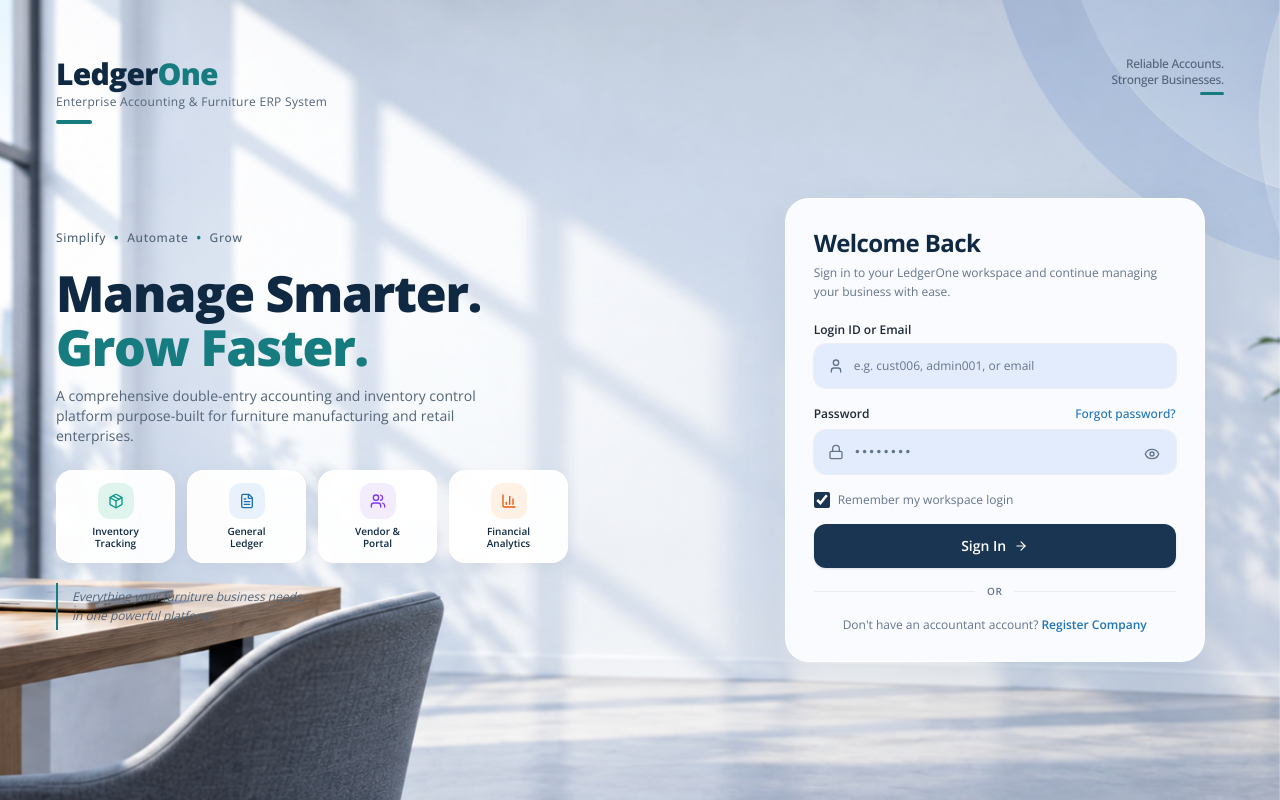
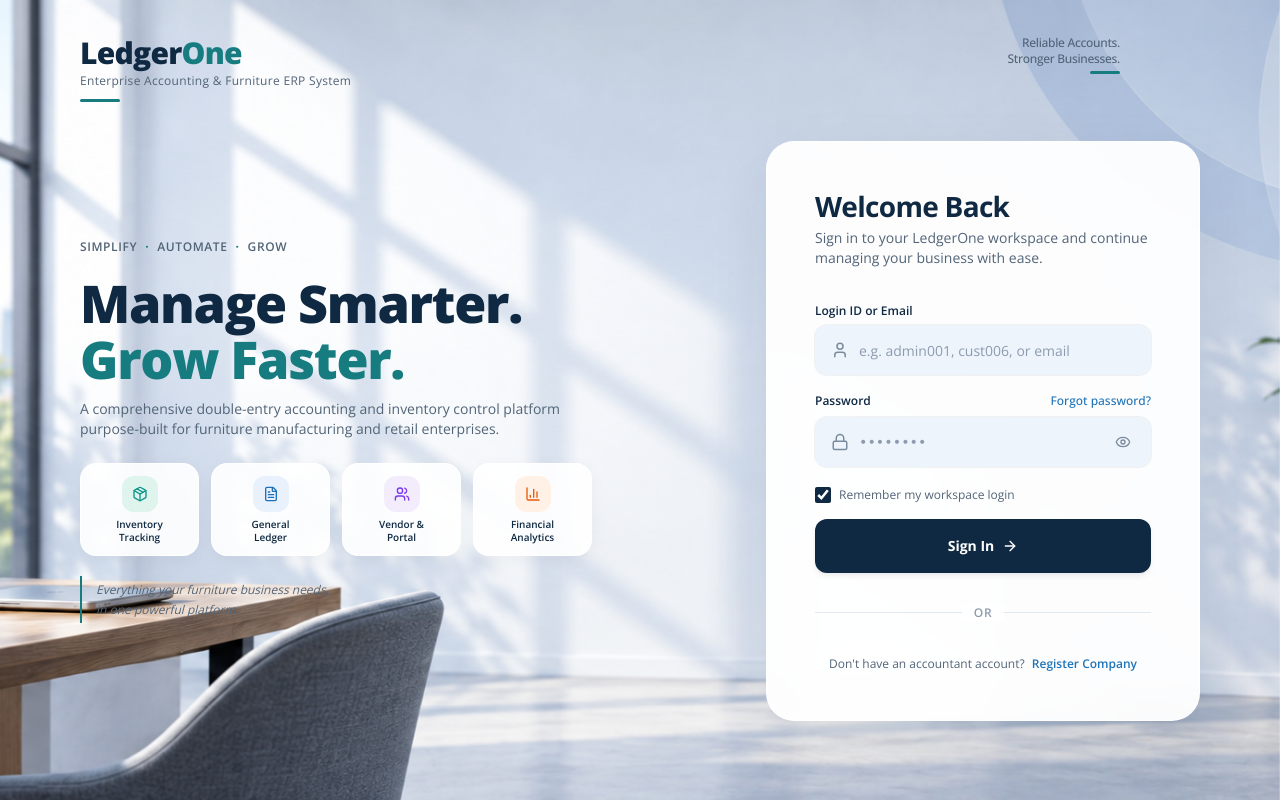
Before and after one commit to prathamrajbhar/LedgerOne, a Next.js app: page /login in a window 1280 px wide. Built offline with nearby package versions, Linux system fonts and the light colour scheme.

Commit message:
style(auth): precise layout coordinates and login card dimensions matching reference

```diff
--- a/app/(auth)/layout.tsx
+++ b/app/(auth)/layout.tsx
@@ -8,22 +8,22 @@ export default function AuthLayout({
   children: React.ReactNode;
 }) {
   return (
-    <main className="relative min-h-[100dvh] w-full bg-[#F6F8FB] font-sans overflow-x-hidden flex flex-col justify-between">
-      {/* Background Graphic */}
+    <main className="relative min-h-[100dvh] w-full bg-[#F6F8FB] font-sans overflow-x-hidden flex flex-col justify-between selection:bg-[#167C80]/20">
+      {/* Existing Background Image - Unmodified, uncropped, no recolor */}
       <div
         className="fixed inset-0 w-full h-full bg-cover bg-center pointer-events-none z-0"
         style={{
           backgroundImage: "url('/auth-bg.png')",
         }}
       />
-      {/* Subtle overlay for small screens */}
-      <div className="fixed inset-0 w-full h-full bg-white/40 lg:bg-transparent pointer-events-none z-0 backdrop-blur-[1px] lg:backdrop-blur-none" />
+      {/* Subtle overlay only on very small screens for readability */}
+      <div className="fixed inset-0 w-full h-full bg-white/30 sm:bg-transparent pointer-events-none z-0" />
 
-      {/* Main Container constrained to standard desktop layout */}
-      <div className="relative z-10 w-full max-w-[1440px] mx-auto min-h-[100dvh] flex flex-col justify-between p-6 sm:p-10 lg:p-12 xl:p-14">
+      {/* Main Content Area */}
+      <div className="relative z-10 w-full min-h-[100dvh] flex flex-col justify-between p-6 sm:p-9 lg:px-[80px] lg:pt-[35px] lg:pb-8">
         {/* Top Header Bar */}
         <header className="w-full flex items-start justify-between">
-          {/* Left: Logo */}
+          {/* 1. TOP-LEFT BRANDING */}
           <div>
             <Link href="/" className="inline-block group">
               <span className="text-2xl sm:text-3xl font-extrabold tracking-tight text-[#0F2942]">
@@ -33,46 +33,46 @@ export default function AuthLayout({
                 Enterprise Accounting & Furniture ERP System
               </p>
             </Link>
-            <div className="w-9 h-[3.5px] bg-[#167C80] rounded-full mt-2" />
+            <div className="w-[40px] h-[3px] bg-[#167C80] rounded-full mt-2" />
           </div>
 
-          {/* Right: Tagline */}
-          <div className="hidden sm:block text-right">
+          {/* 2. TOP-RIGHT TAGLINE (~140px from right on wide screens) */}
+          <div className="hidden sm:block text-right lg:mr-[60px] xl:mr-[80px]">
             <p className="text-xs font-medium text-[#526477] tracking-tight">Reliable Accounts.</p>
             <p className="text-xs font-medium text-[#526477] tracking-tight">Stronger Businesses.</p>
-            <div className="w-6 h-[2.5px] bg-[#167C80] rounded-full ml-auto mt-1" />
+            <div className="w-[30px] h-[2.5px] bg-[#167C80] rounded-full ml-auto mt-1" />
           </div>
         </header>
 
-        {/* Content Section: 2 Columns */}
-        <div className="my-auto w-full grid grid-cols-1 lg:grid-cols-12 gap-8 lg:gap-10 xl:gap-12 items-center py-6">
-          {/* Left Column: 7 cols */}
-          <div className="hidden lg:flex lg:col-span-7 flex-col space-y-4 xl:space-y-5 max-w-xl">
-            {/* Eyebrow */}
-            <div className="flex items-center gap-2 text-xs font-medium text-[#526477] tracking-wider">
+        {/* 3 & 4 & 5. MAIN HERO & LOGIN CARD (Centered Vertically) */}
+        <div className="my-auto w-full grid grid-cols-1 lg:grid-cols-12 gap-10 xl:gap-14 items-center py-6">
+          {/* Left Column: Hero Content & Feature Cards */}
+          <div className="col-span-1 lg:col-span-6 xl:col-span-7 flex flex-col space-y-5 max-w-xl">
+            {/* Small Eyebrow Text */}
+            <div className="flex items-center gap-2 text-xs font-semibold text-[#526477] tracking-wider uppercase">
               <span>Simplify</span>
-              <span className="text-[#167C80] font-bold">•</span>
+              <span className="text-[#167C80] font-bold">·</span>
               <span>Automate</span>
-              <span className="text-[#167C80] font-bold">•</span>
+              <span className="text-[#167C80] font-bold">·</span>
               <span>Grow</span>
             </div>
 
-            {/* Headline */}
+            {/* Heading */}
             <div className="space-y-2">
-              <h1 className="text-4xl lg:text-[46px] xl:text-[50px] font-extrabold tracking-tight leading-[1.08]">
+              <h1 className="text-4xl sm:text-[44px] lg:text-[48px] xl:text-[52px] font-extrabold tracking-tight leading-[1.08]">
                 <span className="text-[#0F2942]">Manage Smarter.</span>
                 <br />
                 <span className="text-[#167C80]">Grow Faster.</span>
               </h1>
-              <p className="text-xs xl:text-sm text-[#526477] leading-relaxed max-w-md pt-1">
+              <p className="text-xs sm:text-sm text-[#526477] leading-relaxed max-w-lg pt-1">
                 A comprehensive double-entry accounting and inventory control platform purpose-built for furniture manufacturing and retail enterprises.
               </p>
             </div>
 
-            {/* 4 Feature Cards */}
-            <div className="grid grid-cols-4 gap-2.5 xl:gap-3 max-w-lg pt-1">
-              {/* Inventory Tracking */}
-              <div className="bg-white/95 backdrop-blur-sm border border-white/90 shadow-[0_4px_16px_rgba(0,0,0,0.04)] rounded-2xl p-3 flex flex-col items-center justify-center text-center hover:-translate-y-0.5 transition-all">
+            {/* 4. FEATURE CARDS */}
+            <div className="grid grid-cols-4 gap-2.5 sm:gap-3 max-w-lg pt-1">
+              {/* Card 1: Inventory Tracking */}
+              <div className="bg-white/90 backdrop-blur-sm border border-white/90 shadow-[0_4px_16px_rgba(0,0,0,0.04)] rounded-2xl p-3 flex flex-col items-center justify-center text-center hover:-translate-y-0.5 transition-all">
                 <div className="h-9 w-9 rounded-xl bg-[#DFF4EC] flex items-center justify-center text-[#0D9488] mb-1.5 flex-shrink-0">
                   <Package className="h-4 w-4" />
                 </div>
@@ -83,8 +83,8 @@ export default function AuthLayout({
                 </span>
               </div>
 
-              {/* General Ledger */}
-              <div className="bg-white/95 backdrop-blur-sm border border-white/90 shadow-[0_4px_16px_rgba(0,0,0,0.04)] rounded-2xl p-3 flex flex-col items-center justify-center text-center hover:-translate-y-0.5 transition-all">
+              {/* Card 2: General Ledger */}
+              <div className="bg-white/90 backdrop-blur-sm border border-white/90 shadow-[0_4px_16px_rgba(0,0,0,0.04)] rounded-2xl p-3 flex flex-col items-center justify-center text-center hover:-translate-y-0.5 transition-all">
                 <div className="h-9 w-9 rounded-xl bg-[#E8F1FC] flex items-center justify-center text-[#1E70B8] mb-1.5 flex-shrink-0">
                   <FileText className="h-4 w-4" />
                 </div>
@@ -95,8 +95,8 @@ export default function AuthLayout({
                 </span>
               </div>
 
-              {/* Vendor & Portal */}
-              <div className="bg-white/95 backdrop-blur-sm border border-white/90 shadow-[0_4px_16px_rgba(0,0,0,0.04)] rounded-2xl p-3 flex flex-col items-center justify-center text-center hover:-translate-y-0.5 transition-all">
+              {/* Card 3: Vendor & Portal */}
+              <div className="bg-white/90 backdrop-blur-sm border border-white/90 shadow-[0_4px_16px_rgba(0,0,0,0.04)] rounded-2xl p-3 flex flex-col items-center justify-center text-center hover:-translate-y-0.5 transition-all">
                 <div className="h-9 w-9 rounded-xl bg-[#F2ECFD] flex items-center justify-center text-[#7C3AED] mb-1.5 flex-shrink-0">
                   <Users className="h-4 w-4" />
                 </div>
@@ -107,8 +107,8 @@ export default function AuthLayout({
                 </span>
               </div>
 
-              {/* Financial Analytics */}
-              <div className="bg-white/95 backdrop-blur-sm border border-white/90 shadow-[0_4px_16px_rgba(0,0,0,0.04)] rounded-2xl p-3 flex flex-col items-center justify-center text-center hover:-translate-y-0.5 transition-all">
+              {/* Card 4: Financial Analytics */}
+              <div className="bg-white/90 backdrop-blur-sm border border-white/90 shadow-[0_4px_16px_rgba(0,0,0,0.04)] rounded-2xl p-3 flex flex-col items-center justify-center text-center hover:-translate-y-0.5 transition-all">
                 <div className="h-9 w-9 rounded-xl bg-[#FFF1E6] flex items-center justify-center text-[#EA580C] mb-1.5 flex-shrink-0">
                   <BarChart3 className="h-4 w-4" />
                 </div>
@@ -120,7 +120,7 @@ export default function AuthLayout({
               </div>
             </div>
 
-            {/* Callout Quote */}
+            {/* Below the cards: Callout Quote */}
             <div className="border-l-[2.5px] border-[#167C80] pl-3.5 py-1 text-xs text-[#526477] italic leading-relaxed pt-1">
               Everything your furniture business needs,
               <br />
@@ -128,31 +128,15 @@ export default function AuthLayout({
             </div>
           </div>
 
-          {/* Right Column: 5 cols */}
-          <div className="col-span-1 lg:col-span-5 flex justify-center lg:justify-center items-center w-full">
-            <div className="w-full max-w-[420px]">
+          {/* Right Column: 5. LOGIN CARD */}
+          <div className="col-span-1 lg:col-span-6 xl:col-span-5 flex justify-center lg:justify-end items-center w-full">
+            <div className="w-full max-w-[575px]">
               {children}
             </div>
           </div>
         </div>
 
-        {/* Mobile feature chips */}
-        <div className="lg:hidden mt-4 pb-4 flex flex-wrap justify-center items-center gap-2 text-center">
-          <span className="inline-flex items-center gap-1.5 px-2.5 py-1 rounded-full bg-white/80 border border-white/90 text-[10px] font-semibold text-[#0F2942] shadow-xs">
-            <Package className="h-3 w-3 text-[#0D9488]" /> Inventory
-          </span>
-          <span className="inline-flex items-center gap-1.5 px-2.5 py-1 rounded-full bg-white/80 border border-white/90 text-[10px] font-semibold text-[#0F2942] shadow-xs">
-            <FileText className="h-3 w-3 text-[#1E70B8]" /> General Ledger
-          </span>
-          <span className="inline-flex items-center gap-1.5 px-2.5 py-1 rounded-full bg-white/80 border border-white/90 text-[10px] font-semibold text-[#0F2942] shadow-xs">
-            <Users className="h-3 w-3 text-[#7C3AED]" /> Client Portal
-          </span>
-          <span className="inline-flex items-center gap-1.5 px-2.5 py-1 rounded-full bg-white/80 border border-white/90 text-[10px] font-semibold text-[#0F2942] shadow-xs">
-            <BarChart3 className="h-3 w-3 text-[#EA580C]" /> Analytics
-          </span>
-        </div>
-
-        {/* Bottom spacing */}
+        {/* Bottom spacing helper */}
         <div className="hidden lg:block h-2" />
       </div>
     </main>
--- a/app/(auth)/login/page.tsx
+++ b/app/(auth)/login/page.tsx
@@ -55,43 +55,43 @@ export default function LoginPage() {
   };
 
   return (
-    <div className="bg-[#FAFBFE] shadow-[0_20px_50px_rgba(15,35,65,0.08)] border border-white/90 rounded-2xl sm:rounded-[24px] p-5 sm:p-7 space-y-4 backdrop-blur-sm">
-      {/* Header with Title */}
+    <div className="w-full max-w-[575px] min-h-[580px] bg-white/95 backdrop-blur-md shadow-[0_20px_60px_rgba(15,35,65,0.08)] border border-white/80 rounded-[28px] p-8 sm:p-10 lg:p-[48px] flex flex-col justify-between space-y-6">
+      {/* Header with Title & Subtitle */}
       <div>
-        <h2 className="text-xl sm:text-2xl font-bold text-[#0F2942] tracking-tight">
+        <h2 className="text-2xl sm:text-[28px] font-bold text-[#0F2942] tracking-tight">
           Welcome Back
         </h2>
-        <p className="text-xs text-muted-foreground leading-relaxed mt-1">
-          Sign in to your LedgerOne workspace and continue managing your business with ease.
+        <p className="text-xs sm:text-sm text-[#526477] leading-relaxed mt-1.5">
+          Sign in to your LedgerOne workspace and continue<br className="hidden sm:inline" /> managing your business with ease.
         </p>
       </div>
 
       {/* Login Form */}
       <form onSubmit={handleSubmit} className="space-y-4 pt-1">
-        {/* Login ID or Email Field */}
+        {/* LOGIN ID FIELD */}
         <div className="space-y-1.5">
-          <label className="text-xs font-semibold text-foreground block">
+          <label className="text-xs font-semibold text-[#0F2942] block">
             Login ID or Email
           </label>
           <div className="relative">
-            <User className="absolute left-3.5 top-3.5 h-4 w-4 text-muted-foreground pointer-events-none" />
+            <User className="absolute left-4 top-1/2 -translate-y-1/2 h-[18px] w-[18px] text-[#7A8B9E] pointer-events-none" />
             <input
               type="text"
               name="username"
               autoComplete="username"
-              placeholder="e.g. cust006, admin001, or email"
+              placeholder="e.g. admin001, cust006, or email"
               value={loginId}
               onChange={(e) => setLoginId(e.target.value)}
-              className="w-full h-11 pl-10 pr-3.5 rounded-xl bg-[#E1EAFD]/90 hover:bg-[#E1EAFD] focus:bg-white border-0 ring-1 ring-black/5 focus:ring-2 focus:ring-[#193552]/20 text-sm sm:text-xs text-foreground placeholder:text-muted-foreground transition-all outline-none"
+              className="w-full h-[50px] pl-11 pr-4 rounded-xl bg-[#EEF4FC] hover:bg-[#E8F0FA] focus:bg-white border-0 ring-1 ring-black/5 focus:ring-2 focus:ring-[#167C80]/30 text-sm text-[#0F2942] placeholder:text-[#8C9BAE] transition-all outline-none"
               required
             />
           </div>
         </div>
 
-        {/* Password Field */}
+        {/* PASSWORD FIELD */}
         <div className="space-y-1.5">
           <div className="flex items-center justify-between">
-            <label className="text-xs font-semibold text-foreground block">
+            <label className="text-xs font-semibold text-[#0F2942] block">
               Password
             </label>
             <Link
@@ -102,7 +102,7 @@ export default function LoginPage() {
             </Link>
           </div>
           <div className="relative">
-            <Lock className="absolute left-3.5 top-3.5 h-4 w-4 text-muted-foreground pointer-events-none" />
+            <Lock className="absolute left-4 top-1/2 -translate-y-1/2 h-[18px] w-[18px] text-[#7A8B9E] pointer-events-none" />
             <input
               type={showPassword ? "text" : "password"}
               name="password"
@@ -110,13 +110,13 @@ export default function LoginPage() {
               placeholder="••••••••"
               value={password}
               onChange={(e) => setPassword(e.target.value)}
-              className="w-full h-11 pl-10 pr-10 rounded-xl bg-[#E1EAFD]/90 hover:bg-[#E1EAFD] focus:bg-white border-0 ring-1 ring-black/5 focus:ring-2 focus:ring-[#193552]/20 text-sm sm:text-xs text-foreground placeholder:text-muted-foreground transition-all outline-none font-mono"
+              className="w-full h-[50px] pl-11 pr-11 rounded-xl bg-[#EEF4FC] hover:bg-[#E8F0FA] focus:bg-white border-0 ring-1 ring-black/5 focus:ring-2 focus:ring-[#167C80]/30 text-sm text-[#0F2942] placeholder:text-[#8C9BAE] transition-all outline-none font-mono"
               required
             />
             <button
               type="button"
               onClick={() => setShowPassword(!showPassword)}
-              className="absolute right-3.5 top-3.5 text-muted-foreground hover:text-foreground transition-colors p-0.5"
+              className="absolute right-4 top-1/2 -translate-y-1/2 text-[#7A8B9E] hover:text-[#0F2942] transition-colors p-1"
               aria-label={showPassword ? "Hide password" : "Show password"}
             >
               {showPassword ? <EyeOff className="h-4 w-4" /> : <Eye className="h-4 w-4" />}
@@ -124,53 +124,53 @@ export default function LoginPage() {
           </div>
         </div>
 
-        {/* Remember Me Checkbox */}
-        <div className="flex items-center gap-2 pt-0.5">
+        {/* REMEMBER ME */}
+        <div className="flex items-center gap-2 pt-1">
           <input
             type="checkbox"
             id="remember"
             name="remember"
             checked={rememberMe}
             onChange={(e) => setRememberMe(e.target.checked)}
-            className="h-4 w-4 rounded border-border text-[#193552] accent-[#193552] cursor-pointer"
+            className="h-4 w-4 rounded border-gray-300 text-[#0F2942] accent-[#0F2942] cursor-pointer"
           />
           <label
             htmlFor="remember"
-            className="text-xs text-muted-foreground cursor-pointer select-none"
+            className="text-xs text-[#526477] cursor-pointer select-none"
           >
             Remember my workspace login
           </label>
         </div>
 
-        {/* Sign In Button */}
+        {/* SIGN-IN BUTTON: ~54px height, dark navy */}
         <button
           type="submit"
           disabled={loading}
-          className="w-full bg-[#193552] hover:bg-[#12283E] text-white font-semibold h-11 rounded-xl shadow-sm text-xs sm:text-sm flex items-center justify-center gap-2 transition-all mt-2 disabled:opacity-70 disabled:cursor-not-allowed cursor-pointer active:scale-[0.99]"
+          className="w-full h-[54px] bg-[#0F2942] hover:bg-[#163859] text-white font-bold rounded-xl shadow-md text-sm flex items-center justify-center gap-2 transition-all mt-3 disabled:opacity-70 disabled:cursor-not-allowed cursor-pointer active:scale-[0.99]"
         >
-          {loading ? "Signing in..." : "Sign In"}
-          {!loading && <ArrowRight className="h-3.5 w-3.5" />}
+          <span>{loading ? "Signing in..." : "Sign In"}</span>
+          {!loading && <ArrowRight className="h-4 w-4" />}
         </button>
       </form>
 
-      {/* OR Divider */}
-      <div className="relative my-3">
+      {/* DIVIDER: horizontal line — "OR" — horizontal line */}
+      <div className="relative my-2">
         <div className="absolute inset-0 flex items-center">
-          <span className="w-full border-t border-border/70" />
+          <span className="w-full border-t border-[#E2E8F0]" />
         </div>
-        <div className="relative flex justify-center text-[10px] uppercase">
-          <span className="bg-[#FAFBFE] px-3 text-muted-foreground font-semibold tracking-wider">
+        <div className="relative flex justify-center text-xs uppercase">
+          <span className="bg-white/95 px-3 text-[#8C9BAE] font-semibold tracking-wider">
             OR
           </span>
         </div>
       </div>
 
-      {/* Register Footer Link */}
-      <div className="text-center text-xs text-muted-foreground pt-0.5">
+      {/* REGISTRATION */}
+      <div className="text-center text-xs text-[#526477] pt-1">
         Don&apos;t have an accountant account?{" "}
         <Link
           href="/sign-up"
-          className="font-semibold text-[#1F73B7] hover:underline"
+          className="font-semibold text-[#1F73B7] hover:underline ml-1"
         >
           Register Company
         </Link>
```
